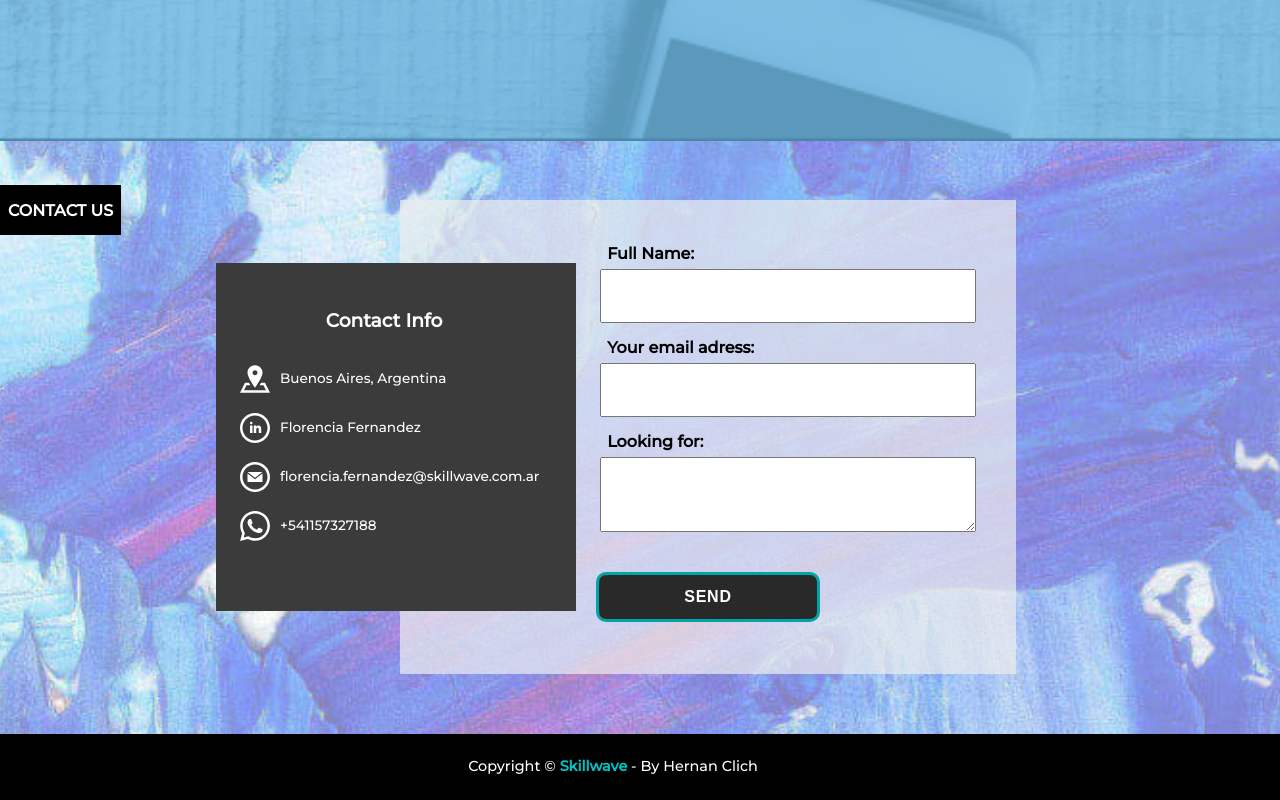
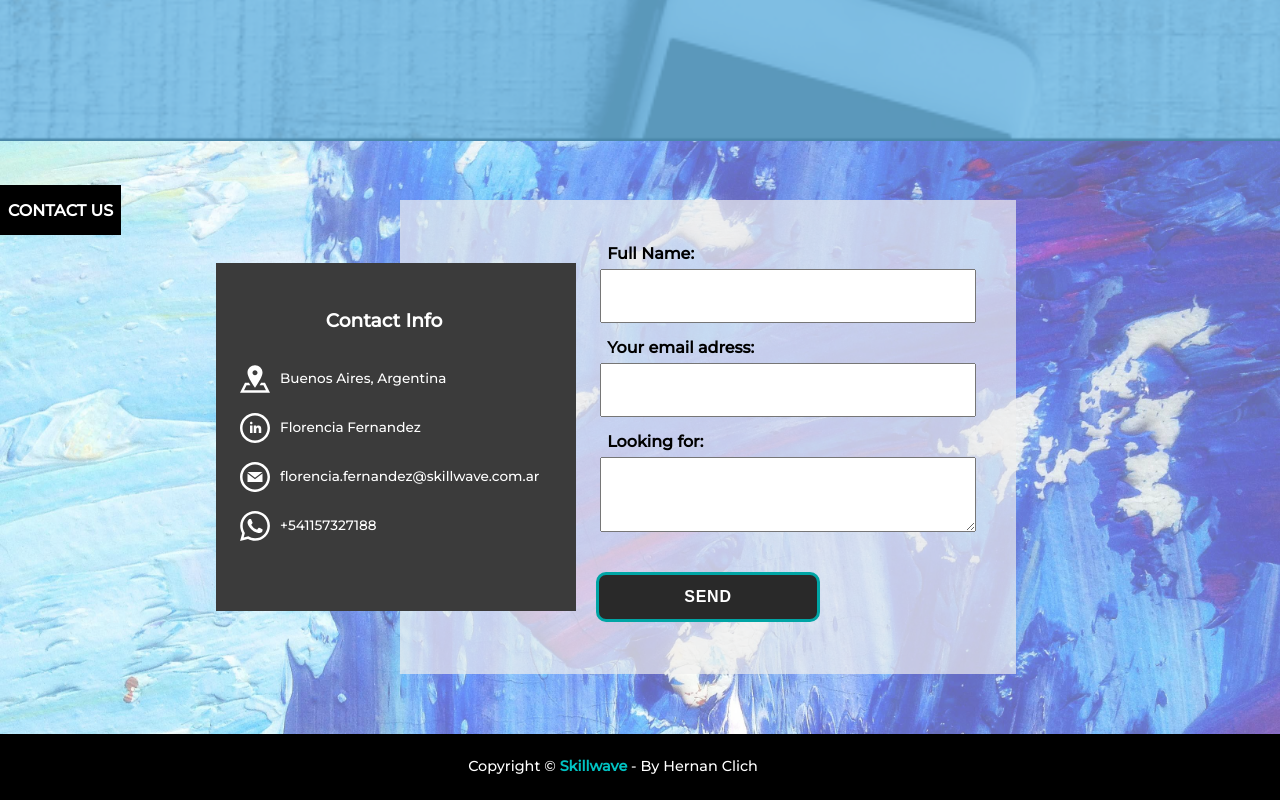
Before and after one commit to hernan-clich/skillwave, a React (Create React App) app: page / in a window 1280 px wide. Shown: the part 4131-4931 px from the top of the page. Built offline with nearby package versions, Linux system fonts and the light colour scheme.

Commit message:
Updated contact form bg

```diff
--- a/public/styles.css
+++ b/public/styles.css
@@ -461,8 +461,8 @@ footer button.slide-in {
   justify-content: center;
   align-items: center; }
   .contact::before {
-    background: url(./assets/abstract-painting-1546249.jpg) center;
-    background-size: 200%;
+    background: url(./assets/abstract-painting-1546249.jpg) center no-repeat;
+    background-size: cover;
     content: '';
     position: absolute;
     top: 0;
@@ -470,7 +470,7 @@ footer button.slide-in {
     bottom: 0;
     right: 0;
     z-index: -1;
-    opacity: 0.5; }
+    opacity: 0.6; }
 
 .contact-card {
   background-color: #3b3b3b;
--- a/scss/layout/_contact.scss
+++ b/scss/layout/_contact.scss
@@ -8,8 +8,8 @@
     align-items: center;
 
     &::before {
-        background: url(./assets/abstract-painting-1546249.jpg) center;
-        background-size: 200%;
+        background: url(./assets/abstract-painting-1546249.jpg) center no-repeat;
+        background-size: cover;
         content: '';
         position: absolute;
         top: 0;
@@ -17,7 +17,7 @@
         bottom: 0;
         right: 0;
         z-index: -1;
-        opacity: 0.5;
+        opacity: 0.6;
     }
 }
 
--- a/src/components/App.jsx
+++ b/src/components/App.jsx
@@ -20,7 +20,6 @@ function App() {
     const storedLang = localStorage.getItem("engLang");
     const [englishLang, setLang] = useState(storedLang ?
         JSON.parse(localStorage.getItem("engLang")) : true);
-    //const changeLangFromChild = newStuff => setLang(newStuff);
     useEffect(() => {
         localStorage.setItem("engLang", JSON.stringify(englishLang));
     }, [englishLang]);
```
Also changed, not shown: public/assets/abstract-painting-1546249.jpg, 1 other file (tests, documents, lock files or other folders).
